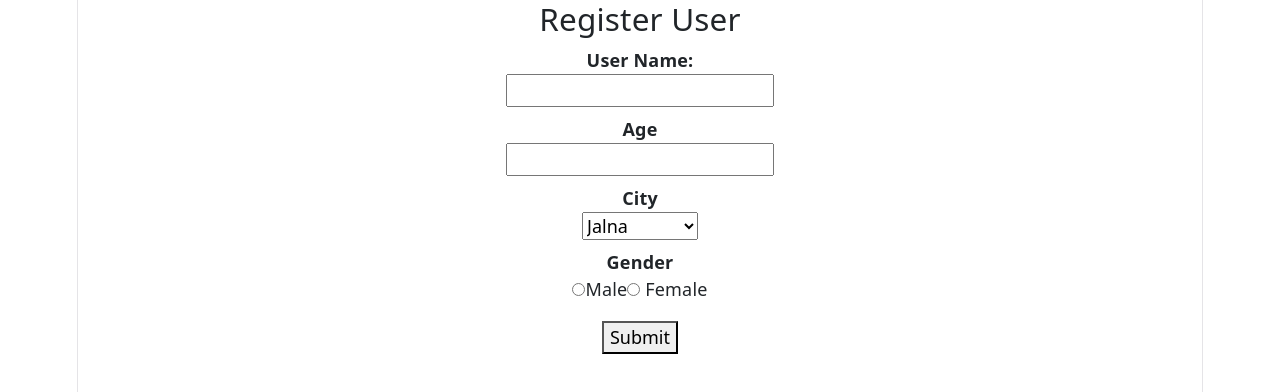
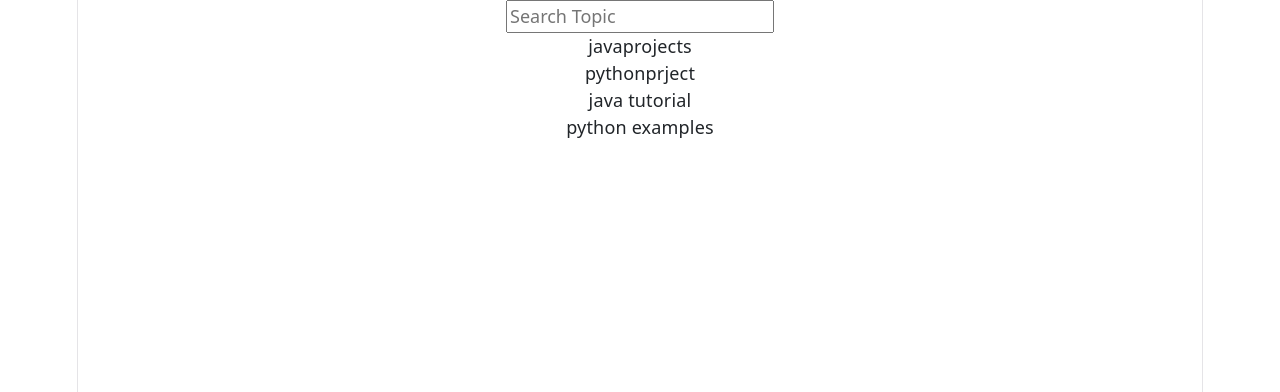
Before and after one commit to walmikdighe/fronendreact, a React (Vite) app: page / in a window 1280 px wide. Shown: the top 392 px of the page. Built offline with nearby package versions, Linux system fonts and the light colour scheme.

Commit message:
useEffectex

```diff
--- a/src/components/databinding/Databinding.jsx
+++ b/src/components/databinding/Databinding.jsx
@@ -1,42 +1,25 @@
 import React, { useEffect, useState } from "react";
 import moment from "moment";
 import axios from "axios";
+import { useFilterData } from "../form-hooks/fetch_data";
 export  function Databinding(){
 
-    const [product,setProduct]=useState({title:"",price:0,image:'',rating:{rate:0,ratings:0,reviews:0},features:[]})
-    function LoadData(){
-        axios.get('product.json')
-        .then(response=>{
-            setProduct(response.data);
-        })
+    const [collection,setCollection]=useState(['javaprojects','pythonprject','java tutorial','python examples']);
+
+    const [searchString,setSearchString]=useState('');
+
+    function handleSearchChange(e){
+        setSearchString(e.target.value);
     }
 
-    useEffect(()=>{
-            LoadData();
-    })
+  let  filterData=useFilterData(collection,searchString)
 
     return(
         <div className="container-fluid">
-          <div className="mt-4 row">
-            <div className="col-2 align-items-center" >
-                <img width="100%" src={product.image}/>
-            </div>
-          </div>
-            <div className="col-6">
-                <div className="fw-bold fs-4">{product.title}</div>
-                <div>
-                    <span className="badge rounded bg-success text-white">{product.rating.rate}<span className="bi bi-star-fill"></span></span>
-                    <span className="mx-2 fw-bold text-secondary">{product.rating.ratings.toLocaleString('en-in')}rating&{product.rating.reviews.toLocaleString('en-in')}reviews</span>
-                </div>
-                <ul className="mt-2 list-unstyled">
-                {
-                    product.features.map(feature=><li className="my-2 bi bi-dot" key={feature}>{feature}</li>)
-                }
-                </ul>
-            </div>
-            <div className="col-4">
-                <div className="fs-1 fw-bold">{product.price.toLocaleString('en-in',{style:'currency',currency:'INR',minimumFractionDigits:0,maximumFractionDigits:0})}</div>
-            </div>
+         <input type="text" onChange={handleSearchChange} placeholder="Search Topic"/>
+         {
+            filterData.map(item=><div key={item}>{item}</div>)
+         }
          </div>
     )
 }
--- a/src/components/form-demo/form-demo.jsx
+++ b/src/components/form-demo/form-demo.jsx
@@ -40,7 +40,7 @@ export function FormDemo(){
                     </dd>
                  </dl>
 
-                 <button type="submit" >Submit</button>
+                 <button type="submit">Submit</button>
               </form>
 
         </div>
--- /dev/null
+++ b/src/components/form-hooks/fetch_data.jsx
@@ -0,0 +1,7 @@
+import { use } from "react";
+
+export function useFilterData(data,searchString){
+
+    return data.filter(item=>item.toLowerCase().includes(searchString.toLowerCase()));
+
+}
--- a/src/main.jsx
+++ b/src/main.jsx
@@ -21,7 +21,7 @@ import { EventDemo } from './components/event-demo/event-demo.jsx'
 import { FormDemo } from './components/form-demo/form-demo.jsx'
 
 createRoot(document.getElementById('root')).render(
- <FormDemo/>
+<Databinding/>
 
 
 )
```
